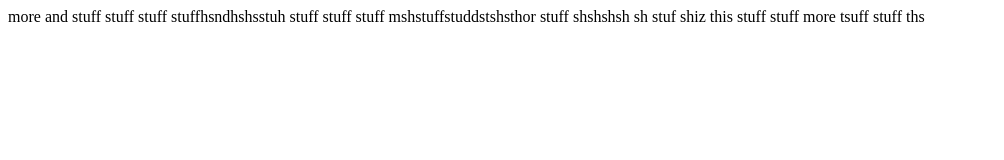
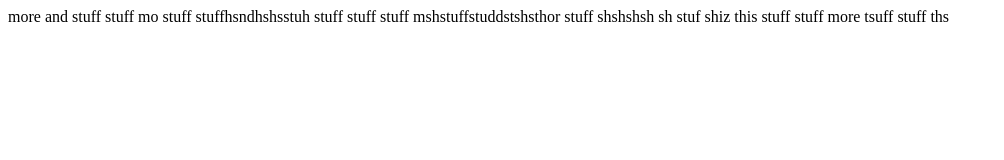
Before and after one commit to synthet1c/gulp-git, a website: page index.html in a window 1280 px wide. Shown: the whole page, without its empty margins (0-1004 px from the left). Drawn offline with Linux system fonts and the light colour scheme.

Commit message:
undefined

```diff
--- a/index.html
+++ b/index.html
@@ -1,3 +1,3 @@
 <html>
-	<body class="stuff">more and stuff stuff stuff stuffhsndhshsstuh stuff stuff stuff mshstuffstuddstshsthor stuff shshshsh sh stuf shiz this stuff stuff more tsuff stuff ths</body>
+	<body class="stuff">more and stuff stuff mo stuff stuffhsndhshsstuh stuff stuff stuff mshstuffstuddstshsthor stuff shshshsh sh stuf shiz this stuff stuff more tsuff stuff ths</body>
 </html>
```
